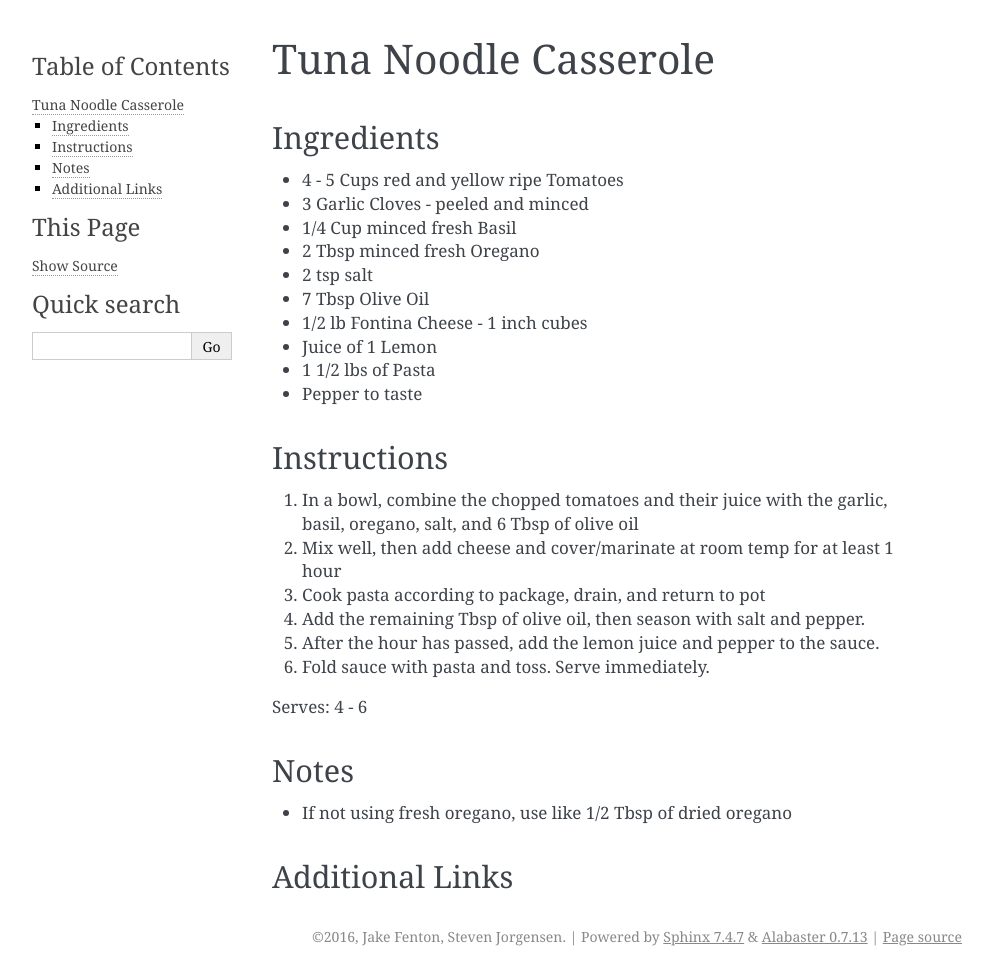
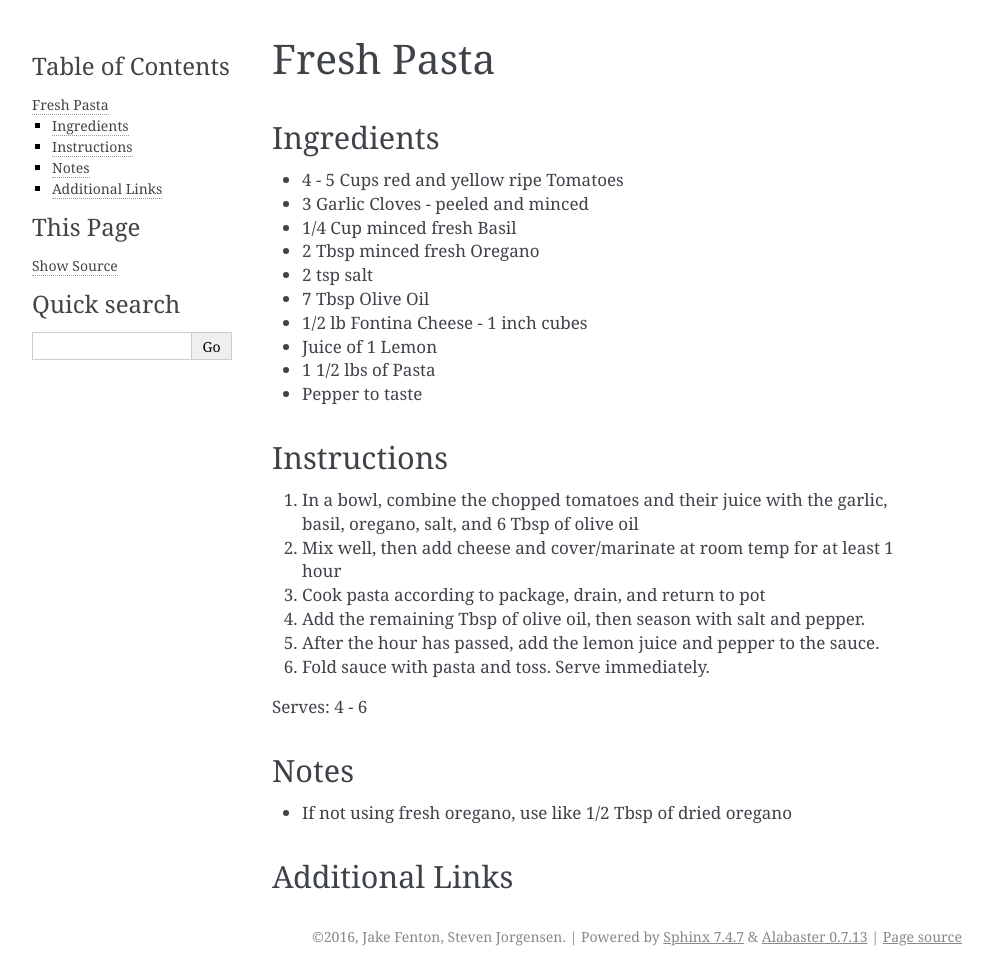
Before and after one commit to bocajnotnef/Recipys, a Sphinx documentation site: the page built from doc/Pasta/fresh-pasta.rst, in a window 1280 px wide. Shown: the whole page, without its empty margins (148-1141 px from the left). Built offline with Sphinx 7.4.7, drawn with Linux system fonts in a browser that asks for light colours.

Commit message:
added fresh pasta title

```diff
--- a/doc/Pasta/fresh-pasta.rst
+++ b/doc/Pasta/fresh-pasta.rst
@@ -1,5 +1,5 @@
-Tuna Noodle Casserole
-=====================
+Fresh Pasta
+===========
 
 Ingredients
 -----------
```
